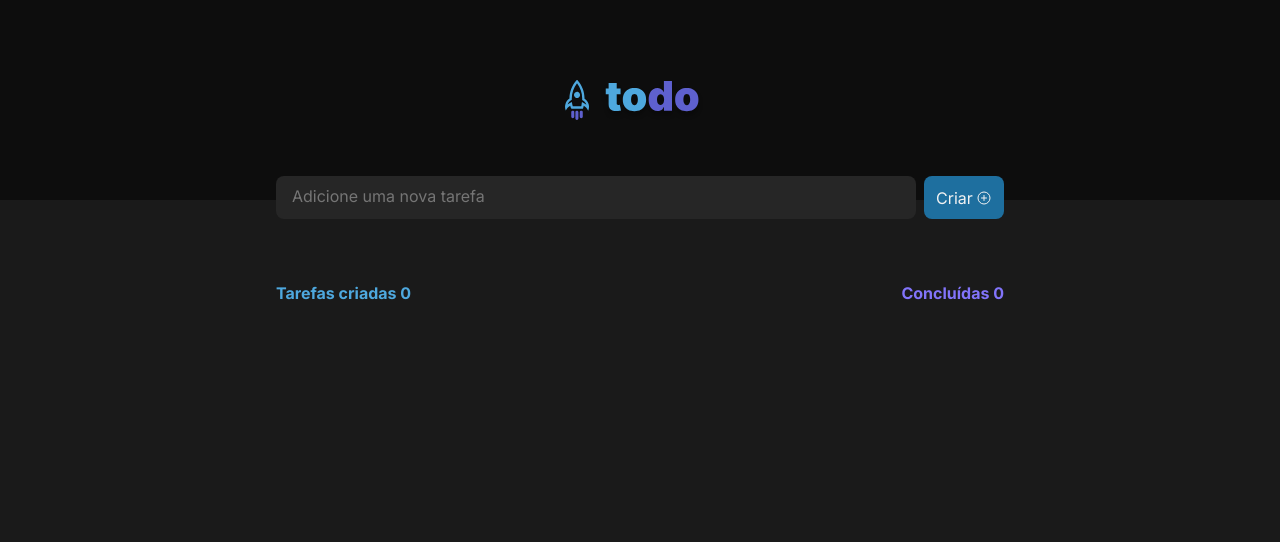
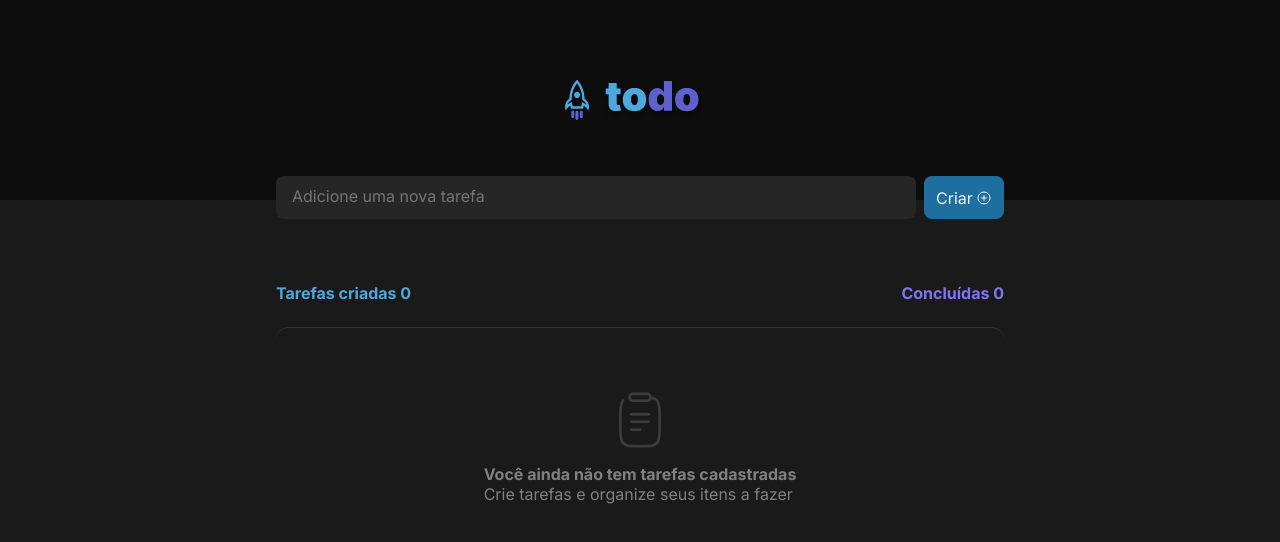
Before and after one commit to LDLima/React-first-challenge, a React (Vite) app: page / in a window 1280 px wide. Shown: the top 542 px of the page. Built offline with nearby package versions, Linux system fonts and the light colour scheme.

Commit message:
Fix issue - table board

```diff
--- a/src/components/Board/Board.tsx
+++ b/src/components/Board/Board.tsx
@@ -39,20 +39,18 @@ export function Board() {
       </header>
 
       <div>
-        {tasks.map((task) => {
-          if (tasks.length == 0) {
-            return <EmptyBoard /> //Fix it, why is not calling it?
-          } else {
-            return (
+        {tasks.length === 0 ? (
+          <EmptyBoard />
+        ) : (
+          tasks.map((task) => (
             <Task
               key={task.id}
               task={task}
               onCompleteTask={handleCompleteTasksCount}
               onDeleteTask={handleDeleteTask}
             />
-            )
-          }
-        })}
+          ))
+        )}
       </div>
     </article>
   )
@@ -64,7 +62,7 @@ export function Board() {
 
   function deleteTask(id: string) {
     const setTasksWithout = tasks.filter((task) => {
-      if (task.id != id) task
+      if (task.id != id) return task
     })
     setTasks(setTasksWithout)
   }
--- a/src/components/Task/Task.module.css
+++ b/src/components/Task/Task.module.css
@@ -1,5 +1,6 @@
 .task {
   display: flex;
+
   margin-top: 1.5rem;
 }
 
@@ -41,6 +42,7 @@
 
 .contentBox p {
   color: var(--gray-100);
+  flex: 1; /*Make the div to strech the maximum of the size*/
 }
 
 .task + .task {
```
Lines whose indentation alone changed are shown as unchanged.
